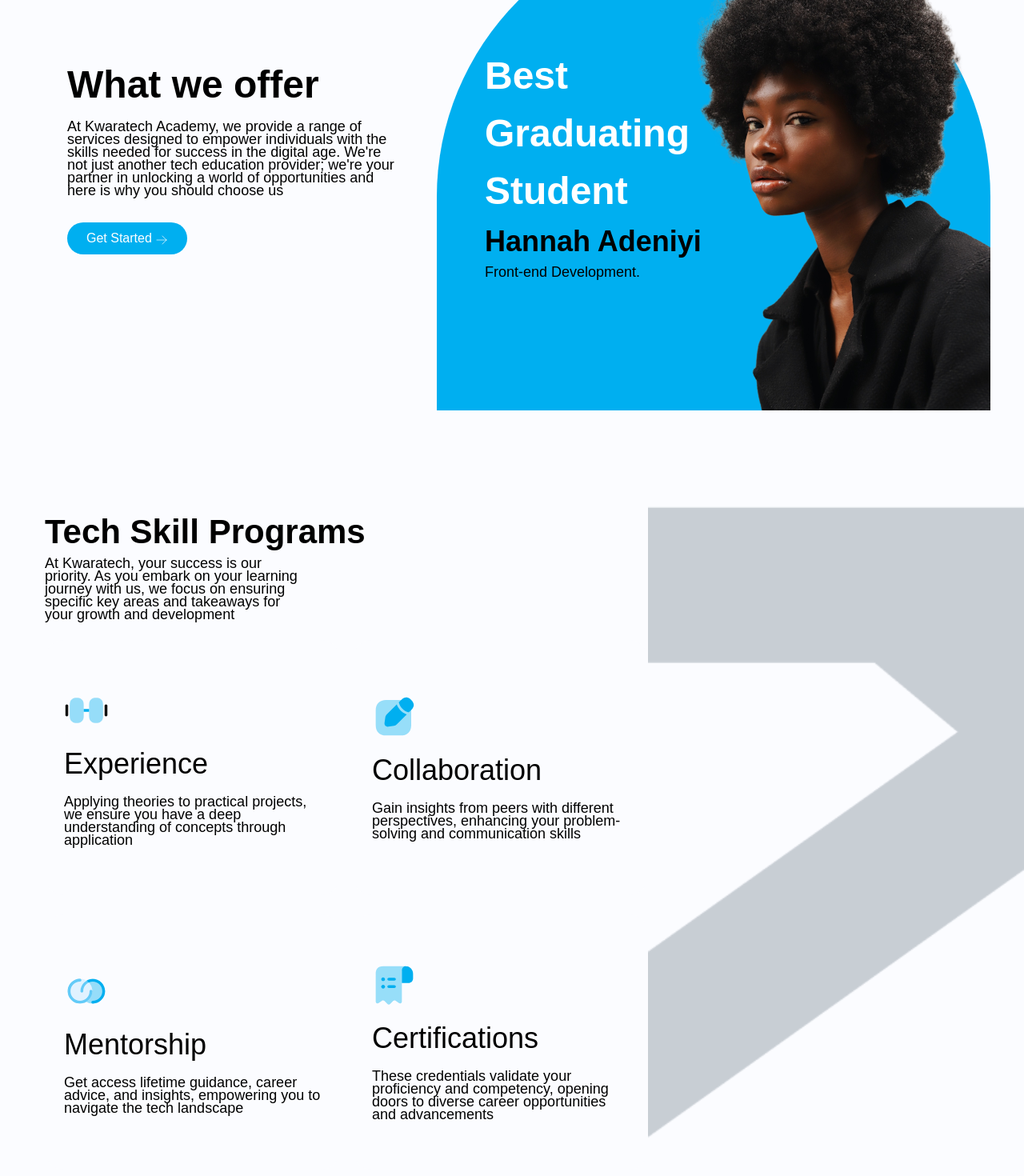
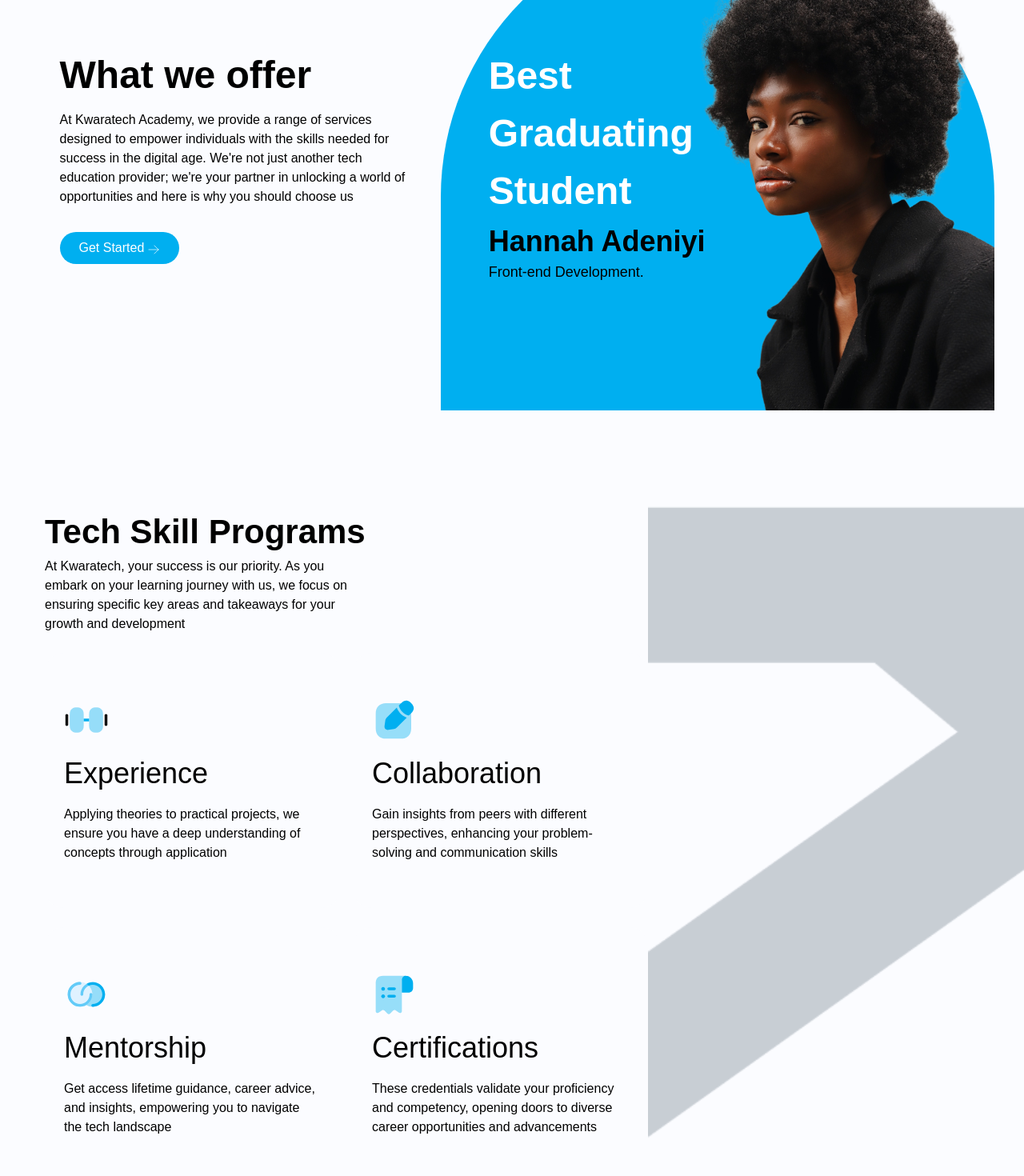
Before and after one commit to best2025j/next-dev, a Next.js app: page /Services in a window 1280 px wide. Shown: the part 260-1730 px from the top of the page at 80% size. Built offline with nearby package versions, Linux system fonts and the light colour scheme; a web font is replaced by a local one.

Commit message:
service page done

```diff
--- a/components/ui/ContactUs.jsx
+++ b/components/ui/ContactUs.jsx
@@ -12,7 +12,7 @@
           alt="image"
           width={500}
           height={500}
-          className="rounded-t-[50px] md:rounded-none md:rounded-l-[240px] shrink-0 w-full h-[355px] md:h-[595px] md:w-full"
+          className="rounded-t-[50px] md:rounded-none md:rounded-l-[240px] shrink-0 w-full h-[355px] md:h-[595px] md:w-[78]0px"
         />
       </div>
 
--- a/pages/Services.jsx
+++ b/pages/Services.jsx
@@ -15,7 +15,7 @@
               What we offer
             </h1>
 
-            <p className=" md:w-[420px] w-[319px] text-xs md:text-[18px]">
+            <p className=" md:w-[439px] w-[319px]">
               At Kwaratech Academy, we provide a range of services designed to
               empower individuals with the skills needed for success in the
               digital age. We&apos;re not just another tech education provider;
@@ -69,7 +69,7 @@
               <h1 className="text-[24px] md:text-[42px] font-bold">
                 Tech Skill Programs
               </h1>
-              <p className=" md:text-[18px] text-xs w-[319px] font-normal">
+              <p className=" w-[384px] ">
                 At Kwaratech, your success is our priority. As you embark on
                 your learning journey with us, we focus on ensuring specific key
                 areas and takeaways for your growth and development
@@ -112,8 +112,9 @@
                         />
                       </svg>
                     </span>
+
                     <h1 className="md:text-[36px] text-[24px]">Experience</h1>
-                    <p className=" md:w-[321px] w-[319px] text-xs md:text-[18px]">
+                    <p className=" md:w-[321px] w-[319px]">
                       Applying theories to practical projects, we ensure you
                       have a deep understanding of concepts through application
                     </p>
@@ -147,7 +148,7 @@
                     <h1 className="md:text-[36px] text-[24px]">
                       Collaboration
                     </h1>
-                    <p className=" md:w-[321px] w-[319px] text-xs md:text-[18px]">
+                    <p className=" md:w-[321px] w-[319px]">
                       Gain insights from peers with different perspectives,
                       enhancing your problem-solving and communication skills
                     </p>
@@ -189,7 +190,7 @@
                     </span>
 
                     <h1 className="md:text-[36px] text-[24px]">Mentorship</h1>
-                    <p className=" md:w-[321px] w-[319px] text-xs md:text-[18px]">
+                    <p className=" md:w-[321px] w-[319px]">
                       Get access lifetime guidance, career advice, and insights,
                       empowering you to navigate the tech landscape
                     </p>
@@ -235,7 +236,7 @@
                     <h1 className="md:text-[36px] text-[24px]">
                       Certifications
                     </h1>
-                    <p className=" md:w-[321px] w-[319px] text-xs md:text-[18px]">
+                    <p className=" md:w-[321px] w-[319px]">
                       These credentials validate your proficiency and
                       competency, opening doors to diverse career opportunities
                       and advancements
@@ -266,7 +267,7 @@
                 <h1 className="md:text-[42px] text-[24px] font-bold">
                   Co-working space
                 </h1>
-                <p className=" md:w-[512px] w-[319px] text-xs md:text-[16px] font-normal">
+                <p className=" md:w-[526px] md:text-[18px] w-[319px] ">
                   Our co-working space is designed to make your work easier. We
                   make sure you have constant power, so your work doesn’t get
                   interrupted. You can pick a pricing plan that suits you best.
@@ -325,7 +326,7 @@
                   <h className="text-[24px] md:text-[36px] font-bold">
                     Tech2School
                   </h>
-                  <p className=" text-xs w-[319px] md:text-[16px] md:w-[439px]">
+                  <p className=" w-[319px] md:w-[439px]">
                     We train junior and secondary school students during school
                     hours on creating websites, writing blogs, making
                     animations, and more.
@@ -347,7 +348,7 @@
                   <h className="text-[24px] md:text-[36px] font-bold">
                     Tech4Women
                   </h>
-                  <p className=" text-xs w-[319px] md:text-[16px] md:w-[439px]">
+                  <p className=" w-[319px] md:w-[439px]">
                     Empowering women with skills like digital marketing and data
                     analysis to thrive in their entrepreneurial endeavors and
                     grow in any field of their choosing.
@@ -371,7 +372,7 @@
                   <h className="md:text-[36px] text-[24px] font-bold">
                     Tech4Kopa
                   </h>
-                  <p className=" text-xs w-[319px] md:text-[16px] md:w-[439px]">
+                  <p className=" w-[319px] md:w-[439px]">
                     Through our specialized Tech4kopa initiative, we ensure corp
                     members gain a comprehensive understanding of essential tech
                     proficiencies.
@@ -393,7 +394,7 @@
                   <h className="md:text-[36px] text-[24px] font-bold">
                     Summer Experience
                   </h>
-                  <p className=" md:text-[16px] text-xs w-[319px] md:w-[439px]">
+                  <p className="w-[319px] md:w-[439px]">
                     Fun and educational tech activities for kids during holidays
                     to learn programming, Excel, animation, public speaking, and
                     video editing.
@@ -424,7 +425,7 @@
               <h1 className="md:text-[40px] text-[24px] font-bold">
                 Internship Opportunities
               </h1>
-              <p className=" md:w-[439px] w-[319px] text-xs md:text-[16px]">
+              <p className=" md:w-[439px] w-[319px] md:text-[18px]">
                 Join our team as an intern or explore our internship programs to
                 gain practical experience and kickstart your tech career.
               </p>
```
